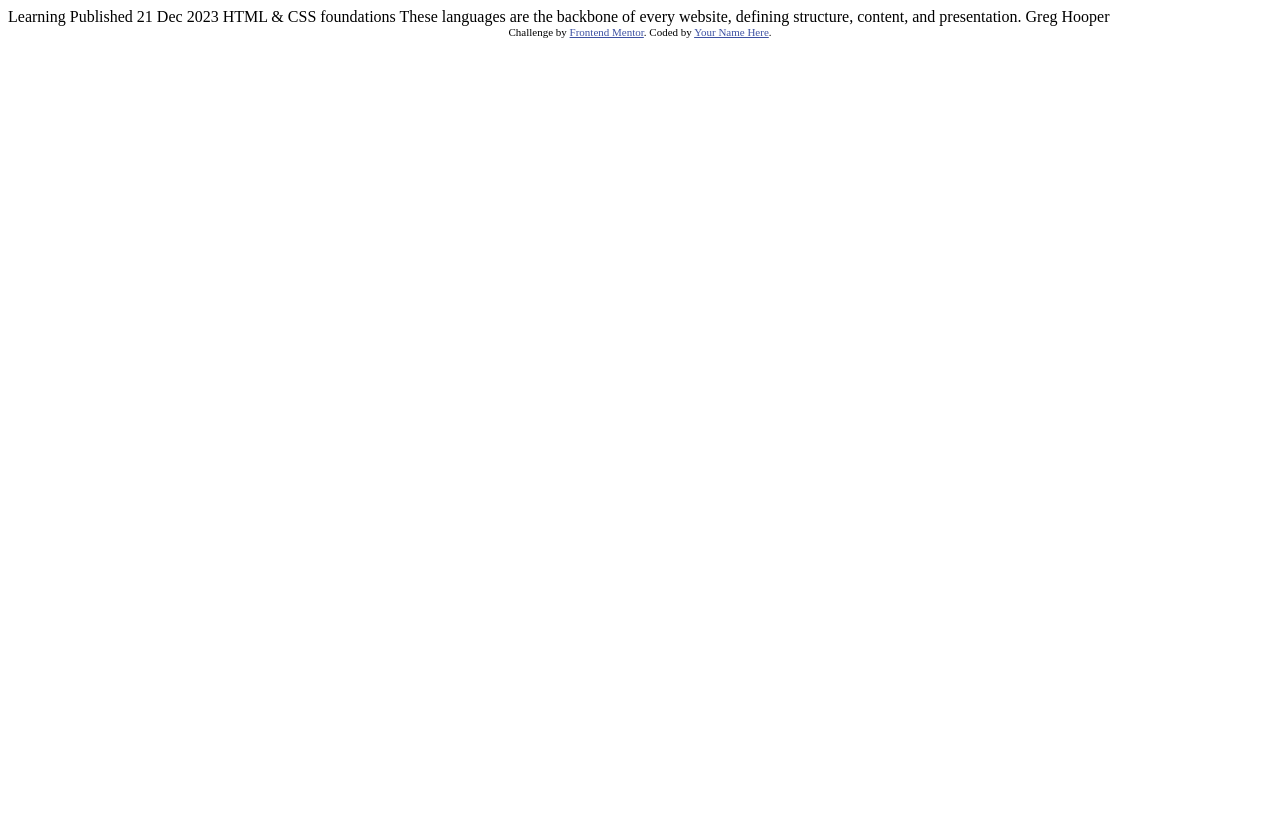
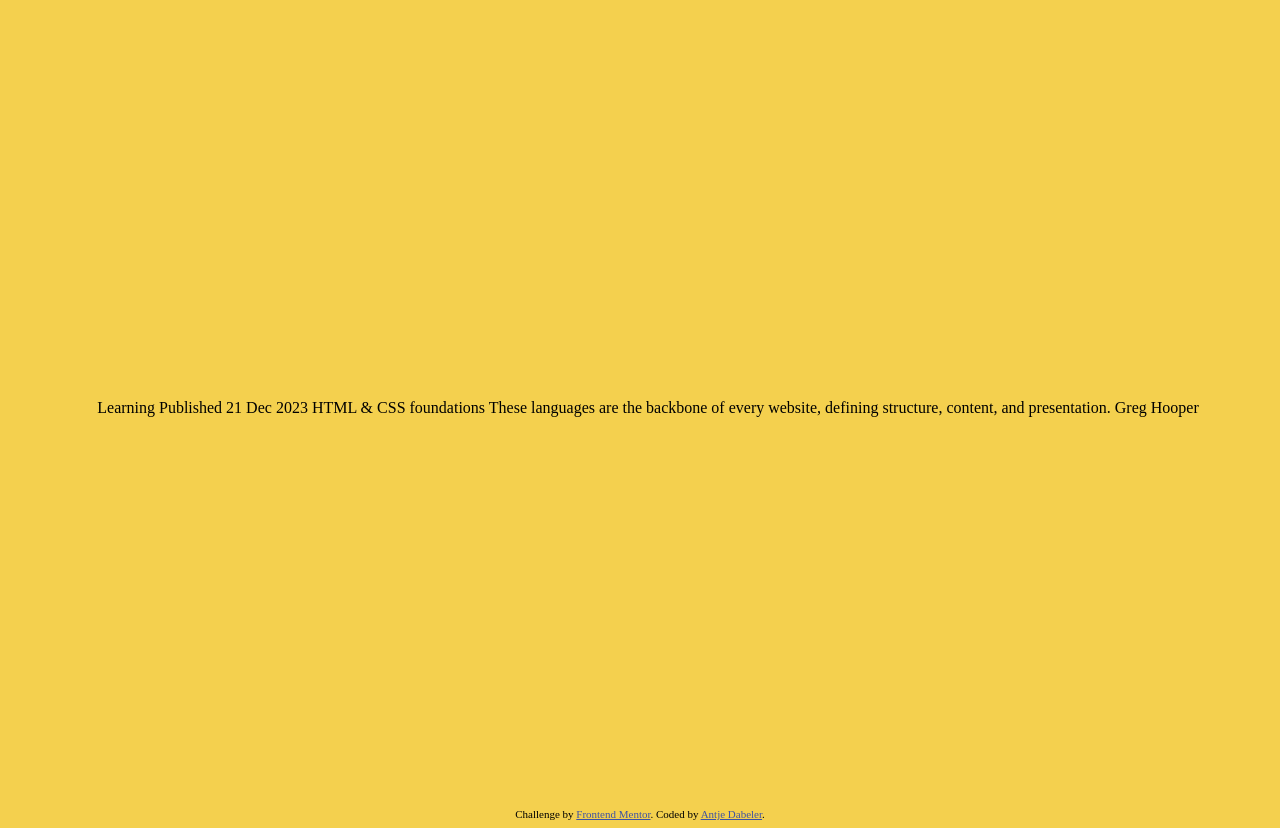
Before and after one commit to Adabe4/blog-preview-card, a plain HTML site: page index.html in a window 1280 px wide. Before the commit the page ends 800 px from the top, so only its background shows below. Drawn offline with Linux system fonts and the light colour scheme.

Commit message:
getting started

```diff
--- /dev/null
+++ b/blog-preview-card.css
@@ -0,0 +1,16 @@
+/* Attribution style from front-end mentor. */
+.attribution { font-size: 11px; text-align: center; }
+.attribution a { color: hsl(228, 45%, 44%); }
+
+body{
+    background-color: hsl(47, 88%, 63%);
+}
+
+.flex-container{
+    display: flex;
+    flex-direction: column;
+    height: 100vh;
+    width: 100vw;
+    justify-content: center;
+    align-items: center;
+}
--- a/index.html
+++ b/index.html
@@ -6,16 +6,16 @@
 
   <link rel="icon" type="image/png" sizes="32x32" href="./assets/images/favicon-32x32.png">
 
+  <link rel="stylesheet" href="blog-preview-card.css">
+
   <title>Frontend Mentor | Blog preview card</title>
 
-  <!-- Feel free to remove these styles or customise in your own stylesheet 👍 -->
-  <style>
-    .attribution { font-size: 11px; text-align: center; }
-    .attribution a { color: hsl(228, 45%, 44%); }
-  </style>
 </head>
 <body>
 
+<main>
+
+  <div class="flex-container">
   Learning
 
   Published 21 Dec 2023
@@ -25,10 +25,20 @@
   These languages are the backbone of every website, defining structure, content, and presentation.
 
   Greg Hooper
+  </div>
 
+</main>
+
+  <footer>
   <div class="attribution">
     Challenge by <a href="https://www.frontendmentor.io?ref=challenge" target="_blank">Frontend Mentor</a>.
-    Coded by <a href="#">Your Name Here</a>.
+    Coded by <a href="#">Antje Dabeler</a>.
   </div>
+  </footer>
+
+
 </body>
+
+
+
 </html>
```
